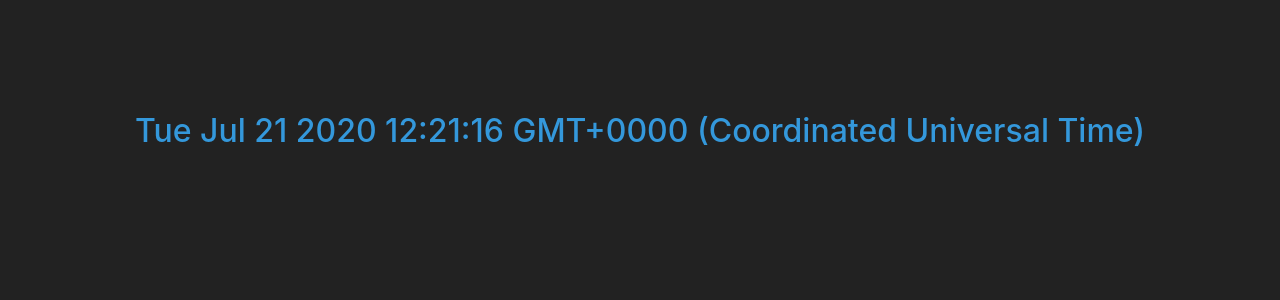
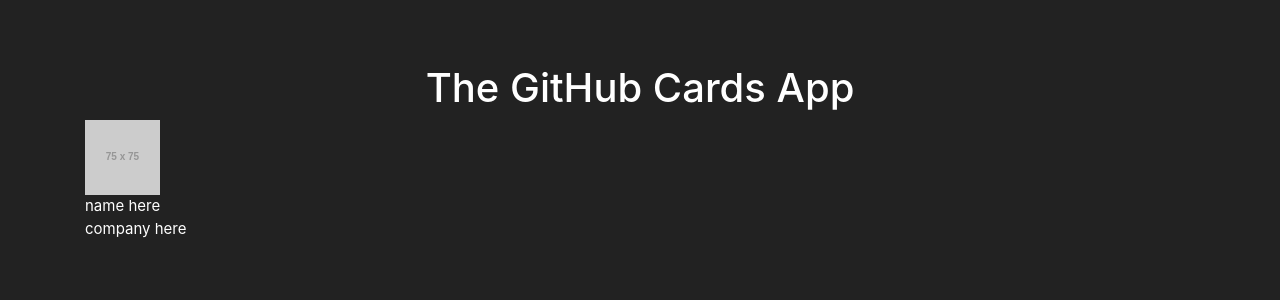
Before and after one commit to RedBirdOBX/ReactPlayground, a React (Create React App) app in the folder react-playground/: page / in a window 1280 px wide. Shown: the top 300 px of the page. Built offline with nearby package versions, Linux system fonts and the light colour scheme.

Commit message:
GitHub Card app begin

```diff
--- a/react-playground/src/App.js
+++ b/react-playground/src/App.js
@@ -3,7 +3,8 @@
 import './App.css';
 
 //import CounterButtonApp from './Apps/CounterButton/CounterButtonApp';
-import TimerDisplayApp from './Apps/TimerDisplay/TimerDisplayApp';
+//import TimerDisplayApp from './Apps/TimerDisplay/TimerDisplayApp';
+import GitHubCardApp from './Apps/GitHubCards/GitHubCardApp';
 
 // comment and uncomment out the app components you wish to test with.
 function App() {
@@ -19,7 +20,8 @@
     // </div>
 
     // <CounterButtonApp />
-    <TimerDisplayApp />
+    // <TimerDisplayApp />
+    <GitHubCardApp />
   );
 }
 
--- /dev/null
+++ b/react-playground/src/Apps/GitHubCards/GitHubCardApp.js
@@ -0,0 +1,31 @@
+import React from 'react';
+
+class GitHubCardApp extends React.Component
+{
+    render()
+    {
+        return(
+            <div>
+                <h2 className="pt-5 text-center">The GitHub Cards App</h2>
+                <Card />
+            </div>
+        );
+    }
+}
+
+class Card extends React.Component
+{
+    render()
+    {
+        return (
+        <div className="github-profile">
+            <img src="https://placehold.it/75" />
+            <div className="info">
+                <div className="name">name here</div>
+                <div className="copmany">company here</div>
+            </div>
+        </div>);
+    }
+}
+
+export default GitHubCardApp;
```
